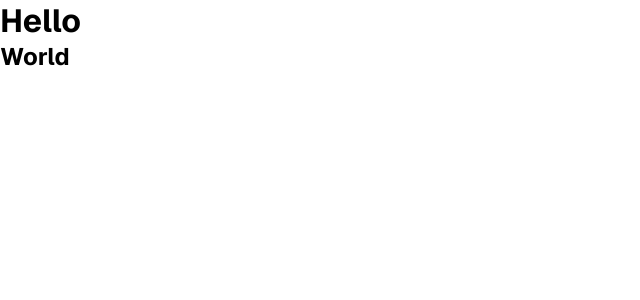
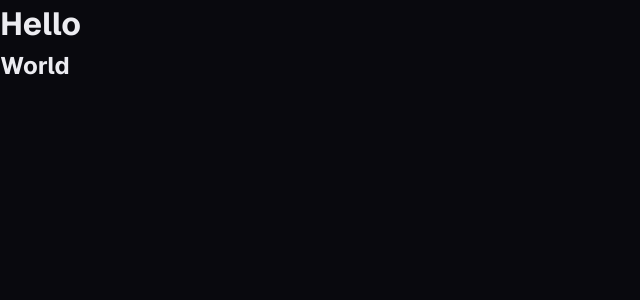
Before and after one commit to 404brtk/rag-chatbot, a React (Vite) app in the folder frontend/: page / in a window 1280 px wide. Shown: the top 300 px of the page, without its empty margins (0-640 px from the left). Built offline with nearby package versions, Linux system fonts and the light colour scheme.

Commit message:
feat: add design tokens and global styles

```diff
--- a/frontend/src/index.css
+++ b/frontend/src/index.css
@@ -1,9 +1,82 @@
-* {
+:root {
+  --color-bg: #09090e;
+  --color-surface: #111118;
+  --color-surface-hover: #191922;
+  --color-surface-active: #21212e;
+  --color-surface-elevated: #1c1c26;
+
+  --color-border: rgba(255, 255, 255, 0.07);
+  --color-border-hover: rgba(255, 255, 255, 0.13);
+  --color-border-focus: rgba(255, 255, 255, 0.18);
+
+  --color-text-primary: #ececf1;
+  --color-text-secondary: #8e8ea0;
+  --color-text-tertiary: #565669;
+  --color-text-on-accent: #111118;
+
+  --color-accent: #ececf1;
+  --color-accent-hover: #ffffff;
+
+  --radius-full: 9999px;
+  --radius-xl: 26px;
+  --radius-lg: 16px;
+  --radius-md: 10px;
+  --radius-sm: 6px;
+
+  --font-sans: 'Geist', -apple-system, BlinkMacSystemFont, sans-serif;
+  --font-mono: 'Geist Mono', ui-monospace, monospace;
+
+  --ease-out: cubic-bezier(0.16, 1, 0.3, 1);
+  --transition-fast: 120ms var(--ease-out);
+  --transition-normal: 200ms var(--ease-out);
+  --transition-slow: 350ms var(--ease-out);
+
+  --shadow-sm: 0 1px 2px rgba(0, 0, 0, 0.4);
+  --shadow-md: 0 4px 16px rgba(0, 0, 0, 0.4);
+  --shadow-lg: 0 8px 32px rgba(0, 0, 0, 0.5);
+  --shadow-focus: 0 0 0 1px var(--color-border-focus), 0 0 12px rgba(255, 255, 255, 0.03);
+}
+
+*,
+*::before,
+*::after {
   margin: 0;
   padding: 0;
   box-sizing: border-box;
 }
 
+html {
+  font-size: 16px;
+  -webkit-font-smoothing: antialiased;
+  -moz-osx-font-smoothing: grayscale;
+  text-rendering: optimizeLegibility;
+}
+
 body {
-  font-family: 'Geist', sans-serif;
+  font-family: var(--font-sans);
+  background: var(--color-bg);
+  color: var(--color-text-primary);
+  line-height: 1.5;
+  min-height: 100dvh;
 }
+
+#root {
+  min-height: 100dvh;
+}
+
+::-webkit-scrollbar {
+  width: 6px;
+}
+
+::-webkit-scrollbar-track {
+  background: transparent;
+}
+
+::-webkit-scrollbar-thumb {
+  background: var(--color-surface-active);
+  border-radius: var(--radius-full);
+}
+
+::-webkit-scrollbar-thumb:hover {
+  background: var(--color-text-tertiary);
+}
```
